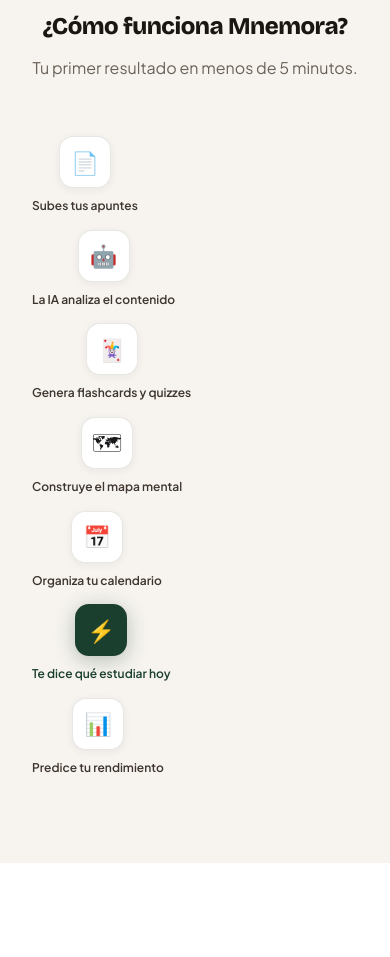
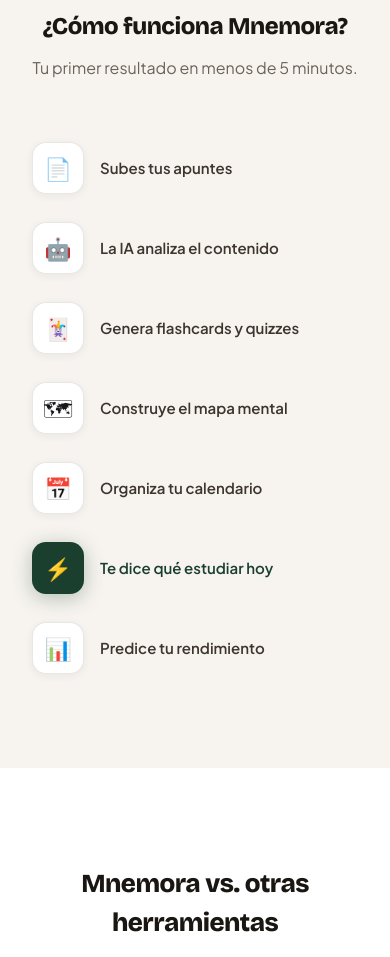
Before and after one commit to mariafcuevas95-hash/Mnemora, a Next.js app: page / in a window 390 px wide. Shown: the part 7080-8037 px from the top of the page. Built offline with nearby package versions, Linux system fonts and the light colour scheme; no server answers.

Commit message:
fix: improve flow section layout on mobile
Steps now display as a clean vertical list with icon + label rows instead of a jumbled flex-wrap grid.

Co-Authored-By: Claude Sonnet 4.6 <noreply@anthropic.com>

```diff
--- a/app/page.tsx
+++ b/app/page.tsx
@@ -39,9 +39,10 @@ function LandingStyles() {
         .mn-mockup-sidebar { display: none !important; }
         .mn-mockup-grid { grid-template-columns: 1fr !important; }
         .mn-footer-inner { flex-direction: column !important; align-items: center !important; text-align: center !important; }
-        .mn-flow-steps { flex-direction: column !important; align-items: flex-start !important; gap: 0 !important; }
-        .mn-flow-step { flex-direction: row !important; align-items: center !important; gap: 16px !important; padding: 8px 0 !important; }
-        .mn-flow-step p { text-align: left !important; max-width: none !important; }
+        .mn-flow-steps { flex-direction: column !important; align-items: stretch !important; gap: 0 !important; width: 100% !important; flex-wrap: nowrap !important; }
+        .mn-flow-step { flex-direction: row !important; align-items: center !important; gap: 16px !important; padding: 14px 0 !important; position: relative !important; }
+        .mn-flow-step-inner { flex-direction: row !important; align-items: center !important; gap: 16px !important; }
+        .mn-flow-step p { text-align: left !important; max-width: none !important; font-size: 15px !important; }
         .mn-flow-arrow { display: none !important; }
         .mn-hero-pad { padding: 56px 20px 48px !important; }
         .mn-section-pad { padding: 64px 20px !important; }
@@ -524,8 +525,8 @@ function FlowDiagram() {
         <div className="mn-flow-steps" style={{ display: "flex", alignItems: "center", justifyContent: "center", flexWrap: "wrap" }}>
           {steps.map((step, i) => (
             <div key={step.label} className="mn-flow-step" style={{ display: "flex", alignItems: "center" }}>
-              <div style={{ display: "flex", flexDirection: "column", alignItems: "center", gap: 10, padding: "0 8px" }}>
-                <div style={{ width: 52, height: 52, borderRadius: 14, background: i === 5 ? "#1B3F2F" : "#FFFFFF", border: i === 5 ? "none" : "0.5px solid rgba(26,22,18,0.1)", display: "flex", alignItems: "center", justifyContent: "center", fontSize: 22, boxShadow: i === 5 ? "0 4px 20px rgba(27,63,47,0.3)" : "0 2px 8px rgba(26,22,18,0.06)" }}>
+              <div className="mn-flow-step-inner" style={{ display: "flex", flexDirection: "column", alignItems: "center", gap: 10, padding: "0 8px" }}>
+                <div style={{ width: 52, height: 52, borderRadius: 14, background: i === 5 ? "#1B3F2F" : "#FFFFFF", border: i === 5 ? "none" : "0.5px solid rgba(26,22,18,0.1)", display: "flex", alignItems: "center", justifyContent: "center", fontSize: 22, boxShadow: i === 5 ? "0 4px 20px rgba(27,63,47,0.3)" : "0 2px 8px rgba(26,22,18,0.06)", flexShrink: 0 }}>
                   {step.icon}
                 </div>
                 <p style={{ fontSize: 12, fontWeight: 600, color: i === 5 ? "#1B3F2F" : "#3D352E", textAlign: "center", maxWidth: 90, lineHeight: 1.3 }}>{step.label}</p>
```
